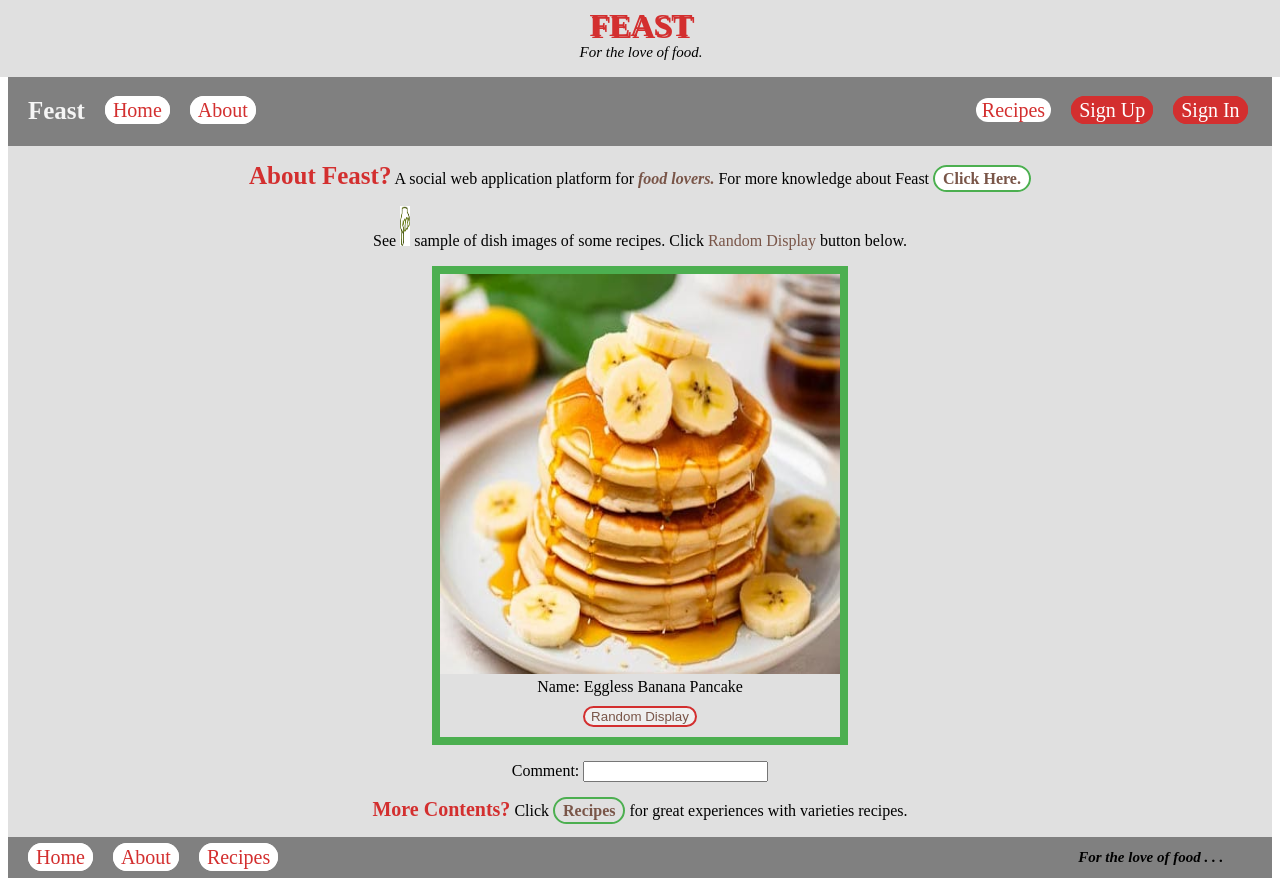
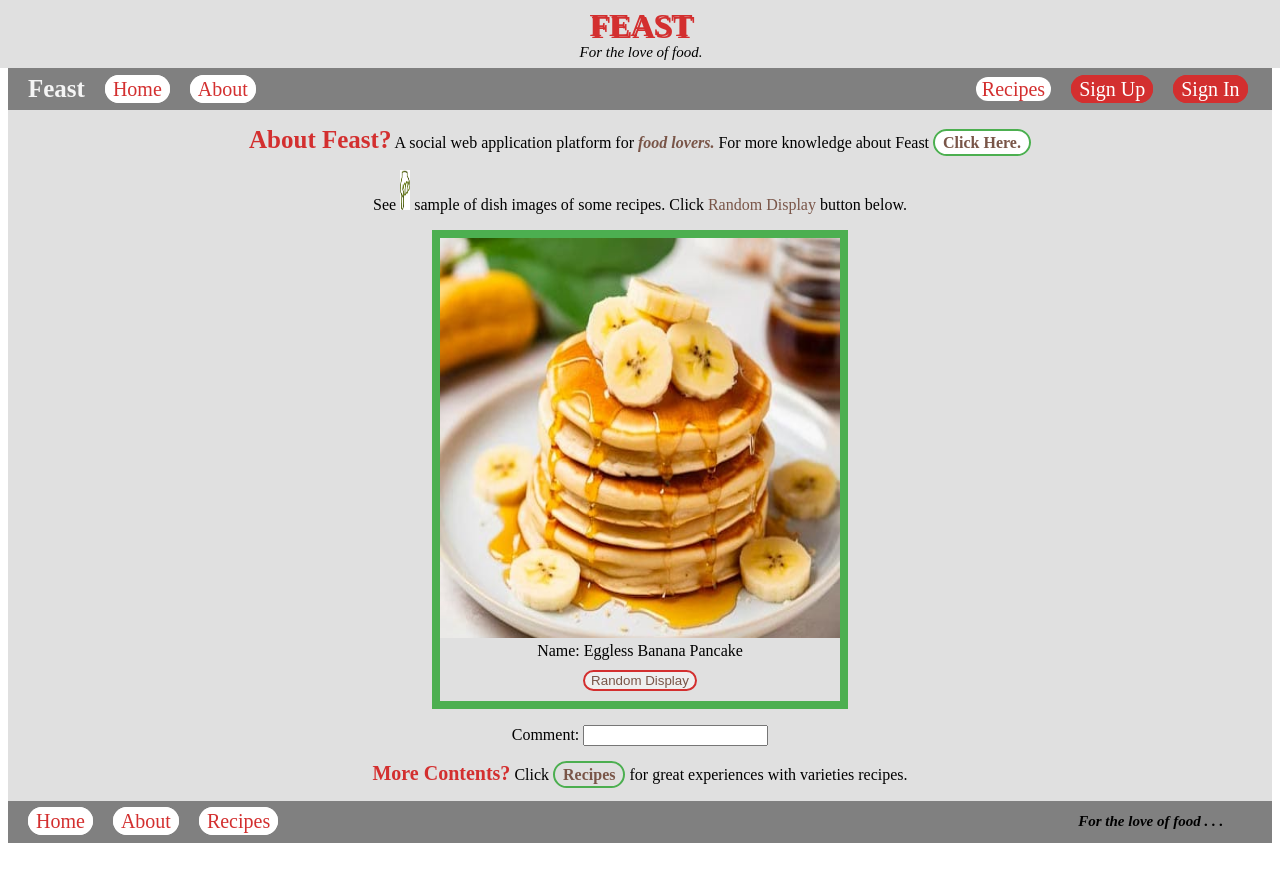
Before and after one commit to LeaderSteve84/Feast, a React (Create React App) app in the folder feast-frontend/: page / in a window 1280 px wide. After the commit the page ends 851 px from the top, so only its background shows below. Built offline with nearby package versions, Linux system fonts and the light colour scheme.

Commit message:
index.css

```diff
--- a/feast-frontend/src/index.css
+++ b/feast-frontend/src/index.css
@@ -4,7 +4,7 @@
   display: flex;
   align-items: center;
   max-width: 100%;
-  margin: 76px 0 0;
+  margin: 68px 0 0;
 
 }
 
@@ -39,9 +39,8 @@
   color: whitesmoke;
   font-size: 25px;
   text-align: left;
-  margin-left: 20px;
-  margin-right: none;
-  padding: none;
+  padding: 0;
+  margin: 7px 0 7px 20px;
 }
 
 .home-link, .about-link, .footer-recipes-link {
@@ -99,7 +98,7 @@
   margin-bottom: 0%;
   margin-top: 2px;
   padding-top: 4px;
-  padding-bottom: none;
+  padding-bottom: 0;
 }
 
 .mantra {
@@ -108,8 +107,8 @@
   font-size: 15px;
   color: #000000;
   margin-top: 0%;
-  padding-bottom: none;
-  margin-bottom: none;
+  padding-bottom: 6px;
+  margin-bottom: 0;
 }
 
 .about-feast {
```
